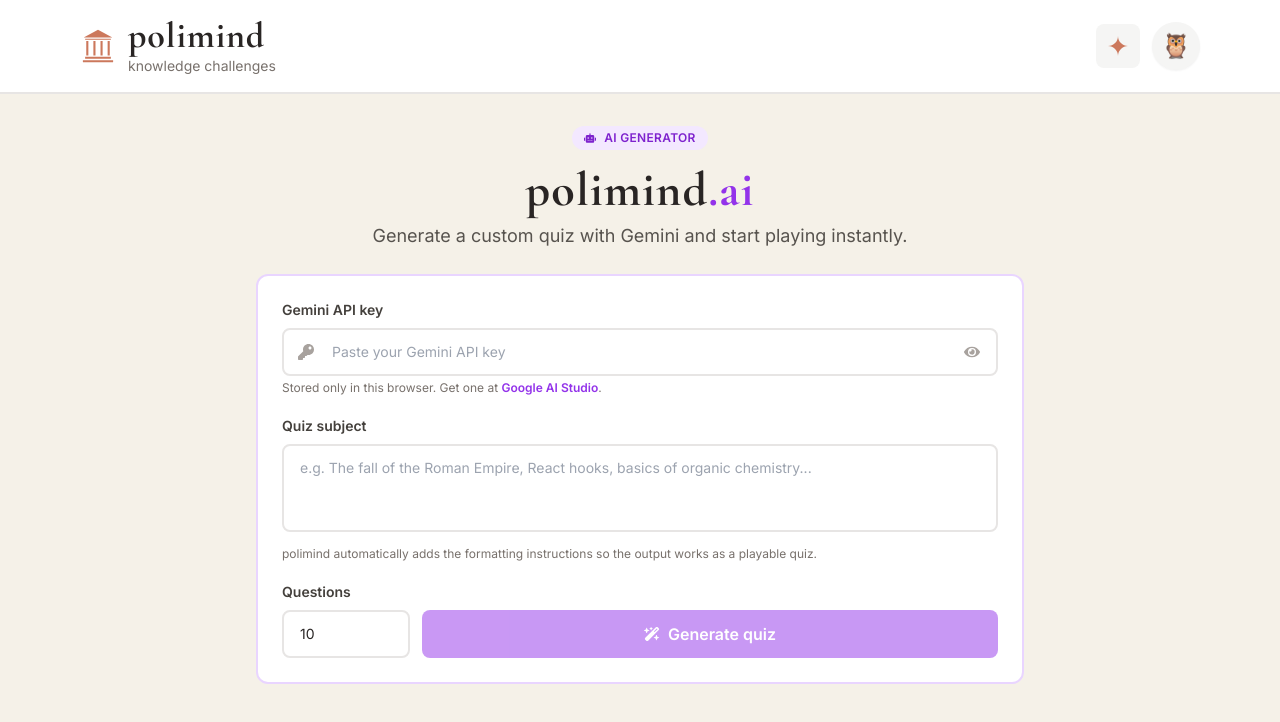
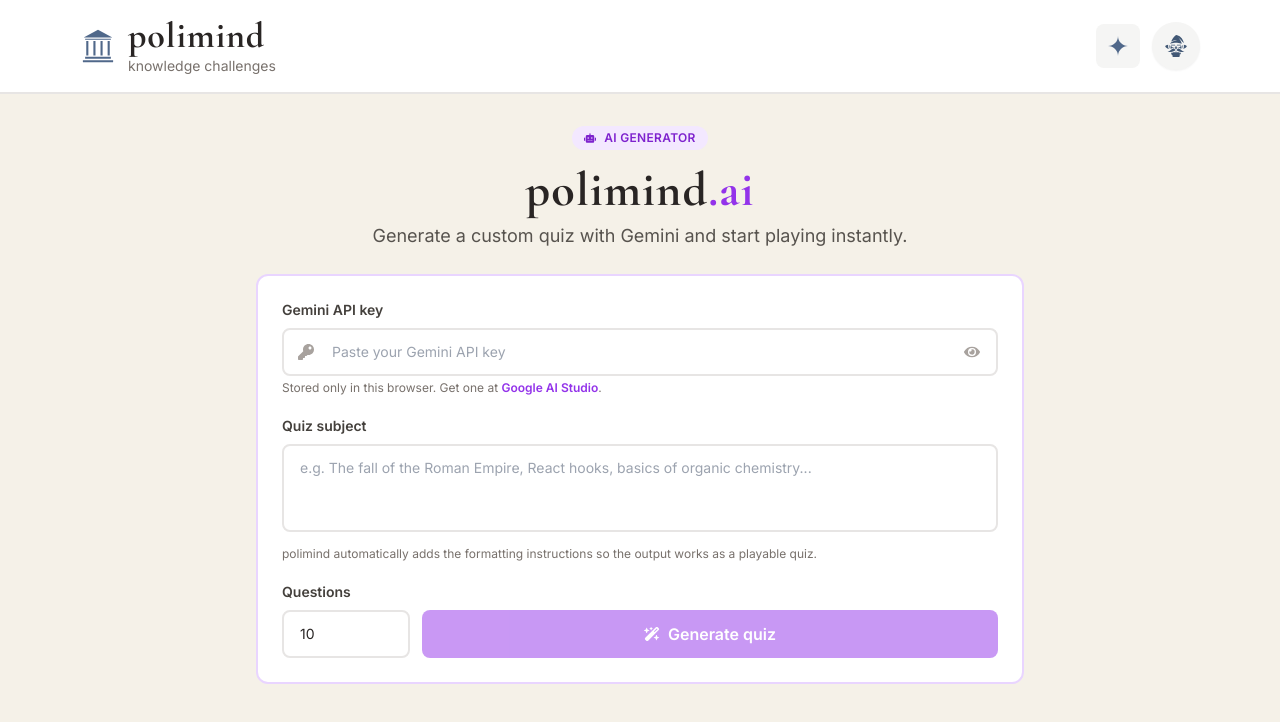
Before and after one commit to romhenri/polimind, a Next.js app: page /ai in a window 1280 px wide. Shown: the top 722 px of the page. Built offline with nearby package versions, Linux system fonts and the light colour scheme.

Commit message:
improve: general better visuals

```diff
--- a/src/app/globals.css
+++ b/src/app/globals.css
@@ -25,6 +25,22 @@
     @apply transition-colors hover:border-clay-400 dark:hover:border-clay-500;
   }
 
+  .quiz-accent {
+    color: color-mix(in srgb, var(--qc) 82%, #1c1917);
+  }
+
+  .dark .quiz-accent {
+    color: color-mix(in srgb, var(--qc) 72%, white);
+  }
+
+  .quiz-tag {
+    background-color: color-mix(in srgb, var(--qc) 14%, transparent);
+  }
+
+  .quiz-tag-interactive:hover {
+    background-color: color-mix(in srgb, var(--qc) 24%, transparent);
+  }
+
   .math-text .katex {
     font-size: 1.25em;
   }
--- a/src/app/page.tsx
+++ b/src/app/page.tsx
@@ -3,7 +3,6 @@
 import { useState, useEffect, useMemo } from "react";
 import SubjectCard from "@/components/SubjectCard";
 import DynamicModeToggle from "@/components/DynamicModeToggle";
-import TimeLimitInput from "@/components/TimeLimitInput";
 import { FaSearch, FaTimes } from "react-icons/fa";
 import { useQuizMode } from "@/contexts/QuizModeContext";
 import { QuizMetadata } from "@/types/quiz";
@@ -100,9 +99,6 @@
         <div className="flex flex-wrap justify-center gap-2 px-0">
           <div className="w-full min-w-0 sm:w-auto">
             <DynamicModeToggle />
-          </div>
-          <div className="w-full min-w-0 sm:w-auto">
-            <TimeLimitInput />
           </div>
         </div>
       </div>
--- a/src/components/Header.tsx
+++ b/src/components/Header.tsx
@@ -4,9 +4,11 @@
 import { GiGreekTemple } from 'react-icons/gi'
 import { SiGooglegemini } from 'react-icons/si'
 import { useProfile } from '@/contexts/ProfileContext'
+import { AVATAR_ICONS } from '@/utils/avatarMapper'
 
 export default function Header() {
   const { avatar, setIsProfileOpen } = useProfile()
+  const AvatarIcon = AVATAR_ICONS[avatar]
 
   return (
     <header className="bg-white border-b-2 border-stone-200 dark:bg-stone-900 dark:border-stone-700">
@@ -31,10 +33,10 @@
 
             <button
               onClick={() => setIsProfileOpen(true)}
-              className="flex items-center justify-center w-12 h-12 text-2xl transition-all duration-200 bg-stone-100 hover:bg-stone-200 active:scale-95 rounded-full dark:bg-stone-800 dark:hover:bg-stone-700 select-none shadow-sm cursor-pointer"
+              className="flex items-center justify-center w-12 h-12 transition-all duration-200 bg-stone-100 hover:bg-stone-200 active:scale-95 rounded-full dark:bg-stone-800 dark:hover:bg-stone-700 select-none shadow-sm cursor-pointer"
               aria-label="Open Profile Settings"
             >
-              {avatar}
+              <AvatarIcon className="text-xl text-clay-600 dark:text-clay-400 sm:text-2xl" />
             </button>
           </div>
         </div>
--- a/src/components/TimeLimitInput.tsx
+++ /dev/null
@@ -1,26 +0,0 @@
-import React from 'react'
-import { useQuizMode } from '@/contexts/QuizModeContext'
-
-const TimeLimitInput = () => {
-    const { isDynamicMode, timeLimit, setTimeLimit } = useQuizMode()
-  return (
-    <div className="flex items-center justify-between w-full gap-4 px-4 py-4 bg-white border-2 sm:w-auto rounded-2xl border-stone-200 dark:bg-stone-900 dark:border-stone-700">
-      <label
-        htmlFor="timeLimit"
-        className={`text-sm font-medium text-stone-800 dark:text-stone-200 whitespace-nowrap sm:text-base ${!isDynamicMode ? 'opacity-50' : ''}`}
-      >
-        Time Limit:
-      </label>
-      <input
-        id="timeLimit"
-        type="number"
-        value={timeLimit}
-        onChange={(e) => setTimeLimit(Number(e.target.value))}
-        disabled={!isDynamicMode}
-        className="w-24 px-3 py-2 border rounded-lg text-stone-800 bg-white border-stone-200 dark:bg-stone-800 dark:text-white dark:border-stone-600 focus:outline-none focus:ring-2 focus:ring-clay-500 disabled:opacity-50 disabled:cursor-not-allowed disabled:bg-stone-100 dark:disabled:bg-stone-800"
-      />
-    </div>
-  )
-}
-
-export default TimeLimitInput
--- a/src/contexts/ProfileContext.tsx
+++ b/src/contexts/ProfileContext.tsx
@@ -2,7 +2,20 @@
 
 import { createContext, useContext, useState, useEffect, ReactNode } from 'react'
 
-export type AvatarOption = '🦉' | '🎓' | '🧠'
+export type AvatarOption = 'sage' | 'scholar' | 'thinker'
+
+const LEGACY_AVATARS: Record<string, AvatarOption> = {
+  '🦉': 'sage',
+  '🎓': 'scholar',
+  '🧠': 'thinker',
+  owl: 'sage',
+}
+
+function normalizeAvatar(value: unknown): AvatarOption {
+  if (value === 'sage' || value === 'scholar' || value === 'thinker') return value
+  if (typeof value === 'string' && LEGACY_AVATARS[value]) return LEGACY_AVATARS[value]
+  return 'sage'
+}
 
 interface ProfileContextType {
   avatar: AvatarOption
@@ -26,7 +39,7 @@
 }
 
 export function ProfileProvider({ children }: { children: ReactNode }) {
-  const [avatar, setAvatarState] = useState<AvatarOption>('🦉')
+  const [avatar, setAvatarState] = useState<AvatarOption>('sage')
   const [completedQuizzes, setCompletedQuizzes] = useState<Record<string, string[]>>({})
   const [preferPortuguese, setPreferPortugueseState] = useState<boolean>(false)
   const [isProfileOpen, setIsProfileOpen] = useState(false)
@@ -38,7 +51,7 @@
       if (stored) {
         const parsed = JSON.parse(stored) as StoredProfile
         if (parsed.avatar) {
-          setAvatarState(parsed.avatar)
+          setAvatarState(normalizeAvatar(parsed.avatar))
         }
         if (parsed.completedQuizzes) {
           setCompletedQuizzes(parsed.completedQuizzes)
@@ -56,7 +69,7 @@
     setAvatarState(newAvatar)
     try {
       const stored = localStorage.getItem(PROFILE_KEY)
-      const current: StoredProfile = stored ? JSON.parse(stored) : { avatar: '🦉', completedQuizzes: {}, preferPortuguese: false }
+      const current: StoredProfile = stored ? JSON.parse(stored) : { avatar: 'sage', completedQuizzes: {}, preferPortuguese: false }
       current.avatar = newAvatar
       localStorage.setItem(PROFILE_KEY, JSON.stringify(current))
     } catch (err) {
@@ -68,7 +81,7 @@
     setPreferPortugueseState(pref)
     try {
       const stored = localStorage.getItem(PROFILE_KEY)
-      const current: StoredProfile = stored ? JSON.parse(stored) : { avatar: '🦉', completedQuizzes: {}, preferPortuguese: false }
+      const current: StoredProfile = stored ? JSON.parse(stored) : { avatar: 'sage', completedQuizzes: {}, preferPortuguese: false }
       current.preferPortuguese = pref
       localStorage.setItem(PROFILE_KEY, JSON.stringify(current))
     } catch (err) {
@@ -90,7 +103,7 @@
       }
       try {
         const stored = localStorage.getItem(PROFILE_KEY)
-        const current: StoredProfile = stored ? JSON.parse(stored) : { avatar: '🦉', completedQuizzes: {}, preferPortuguese: false }
+        const current: StoredProfile = stored ? JSON.parse(stored) : { avatar: 'sage', completedQuizzes: {}, preferPortuguese: false }
         current.completedQuizzes = updated
         localStorage.setItem(PROFILE_KEY, JSON.stringify(current))
       } catch (err) {
--- /dev/null
+++ b/src/utils/avatarMapper.ts
@@ -0,0 +1,16 @@
+import type { IconType } from 'react-icons'
+import { FaGraduationCap, FaBrain } from 'react-icons/fa6'
+import { GiWizardFace } from 'react-icons/gi'
+import type { AvatarOption } from '@/contexts/ProfileContext'
+
+export const AVATAR_OPTIONS: { id: AvatarOption; name: string; desc: string; Icon: IconType }[] = [
+  { id: 'sage', name: 'Sage', desc: 'Master of deep knowledge', Icon: GiWizardFace },
+  { id: 'scholar', name: 'Scholar', desc: 'Academic master', Icon: FaGraduationCap },
+  { id: 'thinker', name: 'Thinker', desc: 'Analytical mind', Icon: FaBrain },
+]
+
+export const AVATAR_ICONS: Record<AvatarOption, IconType> = {
+  sage: GiWizardFace,
+  scholar: FaGraduationCap,
+  thinker: FaBrain,
+}
--- a/src/utils/geminiQuiz.ts
+++ b/src/utils/geminiQuiz.ts
@@ -70,7 +70,7 @@
     '    - "correctAnswer": the 0-based index (0 to 3) of the correct option.',
     '    - "explain": one short sentence explaining why the answer is correct.',
     '- Exactly one option is correct, and vary the position of the correct answer across questions.',
-    '- Write everything in English. Output only the JSON object, with no extra text.',
+    '- Write everything in English (id too). Output only the JSON object, with no extra text.',
     '',
     `Subject: ${subject}`,
     `Number of questions: ${count}`,
--- a/src/utils/iconMapper.ts
+++ b/src/utils/iconMapper.ts
@@ -21,7 +21,6 @@
   FaEarthAmericas,
   FaLandmark,
   FaMedal,
-  FaShieldHalved,
   FaSquareRootVariable,
   FaDivide,
   FaSuperscript,
@@ -83,9 +82,10 @@
   general2: FaEarthAmericas,
   general3: FaEarthAmericas,
   general4: FaEarthAmericas,
-  history1: FaLandmark,
+  history1: FaScroll,
+  'ancient-greece': FaLandmark,
   wwi: FaMedal,
-  wwii: FaShieldHalved,
+  wwii: FaMedal,
   'algebraic-processing': FaSquareRootVariable,
   'calculus-derivatives': TbMathFunction,
   'calculus-integrals': TbMathIntegral,
--- a/tailwind.config.js
+++ b/tailwind.config.js
@@ -10,16 +10,17 @@
     extend: {
       colors: {
         clay: {
-          50: '#faf2ee',
-          100: '#f3ddd3',
-          200: '#e8bfae',
-          300: '#dca088',
-          400: '#d28b6f',
-          500: '#cc785c',
-          600: '#b5654a',
-          700: '#95503b',
-          800: '#6f3d2d',
-          900: '#4d2b20',
+          50: '#eff2f5',
+          100: '#d9dfe8',
+          200: '#b3c0d1',
+          300: '#8ba0bb',
+          400: '#6883a6',
+          500: '#50688a',
+          600: '#425875',
+          700: '#344760',
+          800: '#26364a',
+          900: '#1b2737',
+          950: '#101823',
         },
         marble: '#f5f1e8',
       },
```
Also changed, not shown: src/components/ProfileModal.tsx (+35 -13 lines), src/components/SubjectCard.tsx (+5 -4 lines).
